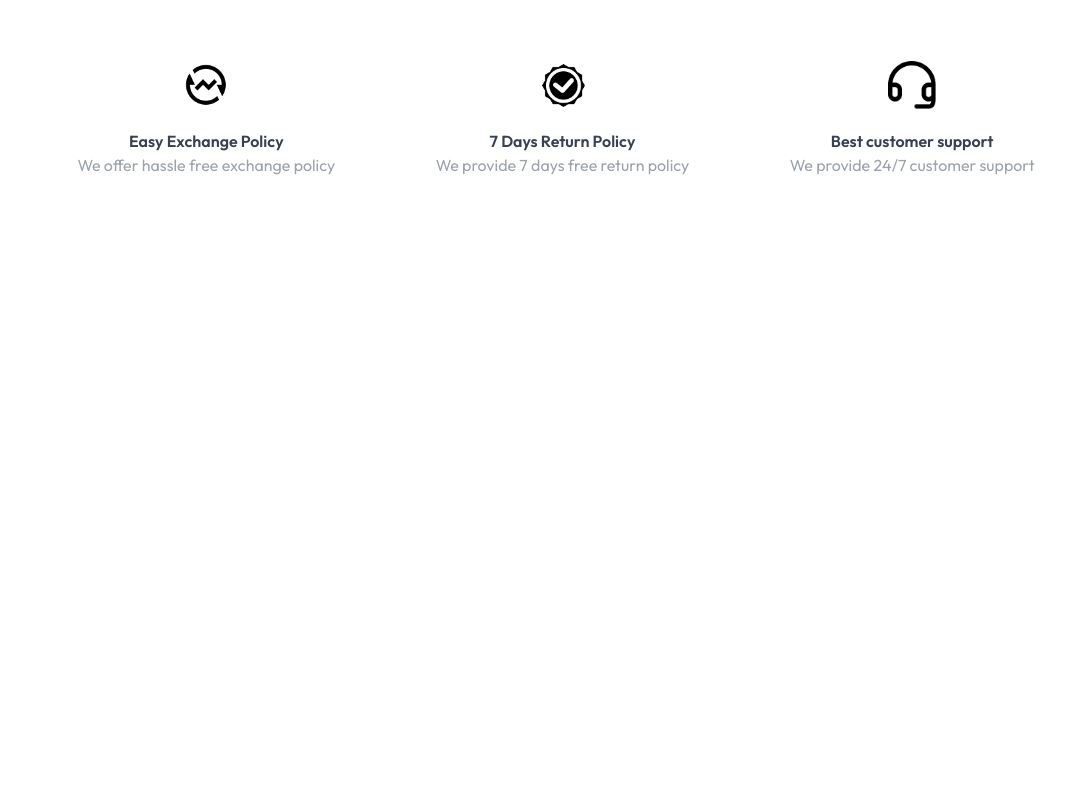
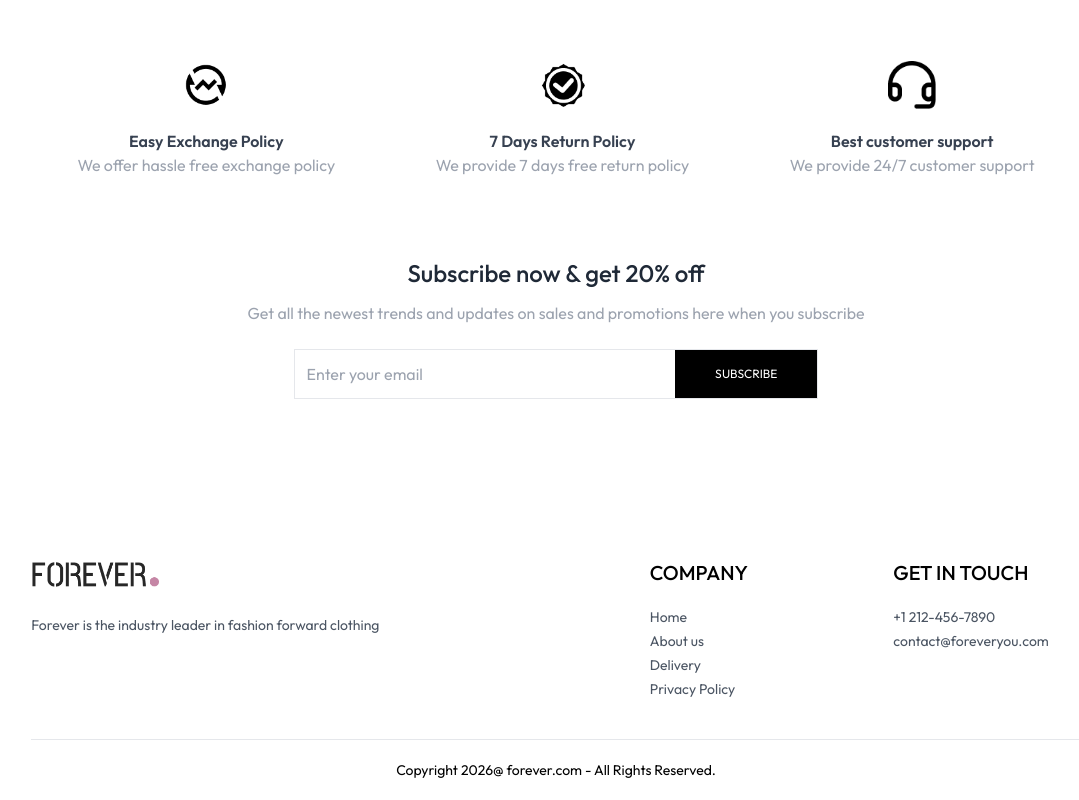
Before and after one commit to Stella0711/ecommerce-clothing-app, a React (Vite) app in the folder frontend/: page / in a window 1280 px wide. Shown: the part 1848-2648 px from the top of the page, without its empty margins (84-1163 px from the left). Before the commit the page ends 2105 px from the top, so only its background shows below. Built offline with nearby package versions, Linux system fonts and the light colour scheme.

Commit message:
Build newsletter and footer section

```diff
--- a/frontend/src/App.jsx
+++ b/frontend/src/App.jsx
@@ -10,6 +10,7 @@ import PlaceOrder from './pages/PlaceOrder'
 import Orders from './pages/Orders'
 import About from './pages/About'
 import Navbar from './components/Navbar'
+import Footer from './components/Footer'
 
 const App = () => {
   return (
@@ -26,6 +27,7 @@ const App = () => {
         <Route path='/place-order' element={<PlaceOrder/>} />
         <Route path='/orders' element={<Orders/>} />
       </Routes>
+      <Footer />
     </div>
   )
 }
--- /dev/null
+++ b/frontend/src/components/Footer.jsx
@@ -0,0 +1,43 @@
+import React from 'react'
+import { assets } from '../assets/assets'
+
+const Footer = () => {
+  return (
+    <div>
+        <div className='flex flex-col sm:grid grid-cols-[3fr_1fr_1fr] gap-14 my-10 mt-40 text-sm'>
+
+        <div>
+            <img src={assets.logo} className='mb-5 w-32' alt="" />
+            <p className='w-full md:w-2/3 text-gray-600'>Forever is the industry leader in fashion forward clothing</p>
+        </div>
+
+        <div>
+            <p className='text-xl font-medium mb-5'>COMPANY</p>
+            <ul className='flex flex-col gap-1 text-gray-600'>
+                <li>Home</li>
+                <li>About us</li>
+                <li>Delivery</li>
+                <li>Privacy Policy</li>
+            </ul>
+        </div>
+
+        <div>
+            <p className='text-xl font-medium mb-5'>GET IN TOUCH</p>
+            <ul className='flex flex-col gap-1 text-gray-600'>
+                <li>+1 212-456-7890</li>
+                <li>contact@foreveryou.com</li>
+            </ul>
+        </div>
+
+        </div>
+
+        <div>
+            <hr />
+            <p className='py-5 text-sm text-center'>Copyright 2026@ forever.com - All Rights Reserved.</p>
+        </div>
+
+    </div>
+  )
+}
+
+export default Footer
--- /dev/null
+++ b/frontend/src/components/NewsletterBox.jsx
@@ -0,0 +1,21 @@
+import React from 'react'
+
+const NewsletterBox = () => {
+
+    const onSubmitHandler = (event) => {
+        event.preventDefault();
+    }
+
+  return (
+    <div className='text-center'>
+        <p className='text-2xl font-medium text-gray-800'>Subscribe now & get 20% off</p>
+        <p className='text-gray-400 mt-3'>Get all the newest trends and updates on sales and promotions here when you subscribe</p>
+        <form onSubmit={onSubmitHandler} className='w-full sm:w-1/2 flex items-center gap-3 mx-auto my-6 border pl-3'>
+            <input className='w-full sm:flex-1 outline-none' type="email" placeholder='Enter your email' required/>
+        <button type='submit' className='bg-black text-white text-xs px-10 py-4'>SUBSCRIBE</button>
+        </form>
+    </div>
+  )
+}
+
+export default NewsletterBox
--- a/frontend/src/pages/Home.jsx
+++ b/frontend/src/pages/Home.jsx
@@ -3,6 +3,7 @@ import Hero from '../components/Hero'
 import LatestCollection from '../components/LatestCollection'
 import BestSeller from '../components/BestSeller'
 import OurPolicy from '../components/OurPolicy'
+import NewsletterBox from '../components/NewsletterBox'
 
 
 const Home = () => {
@@ -12,6 +13,7 @@ const Home = () => {
         <LatestCollection />
         <BestSeller />
         <OurPolicy />
+        <NewsletterBox />
     </div>
   )
 }
```
